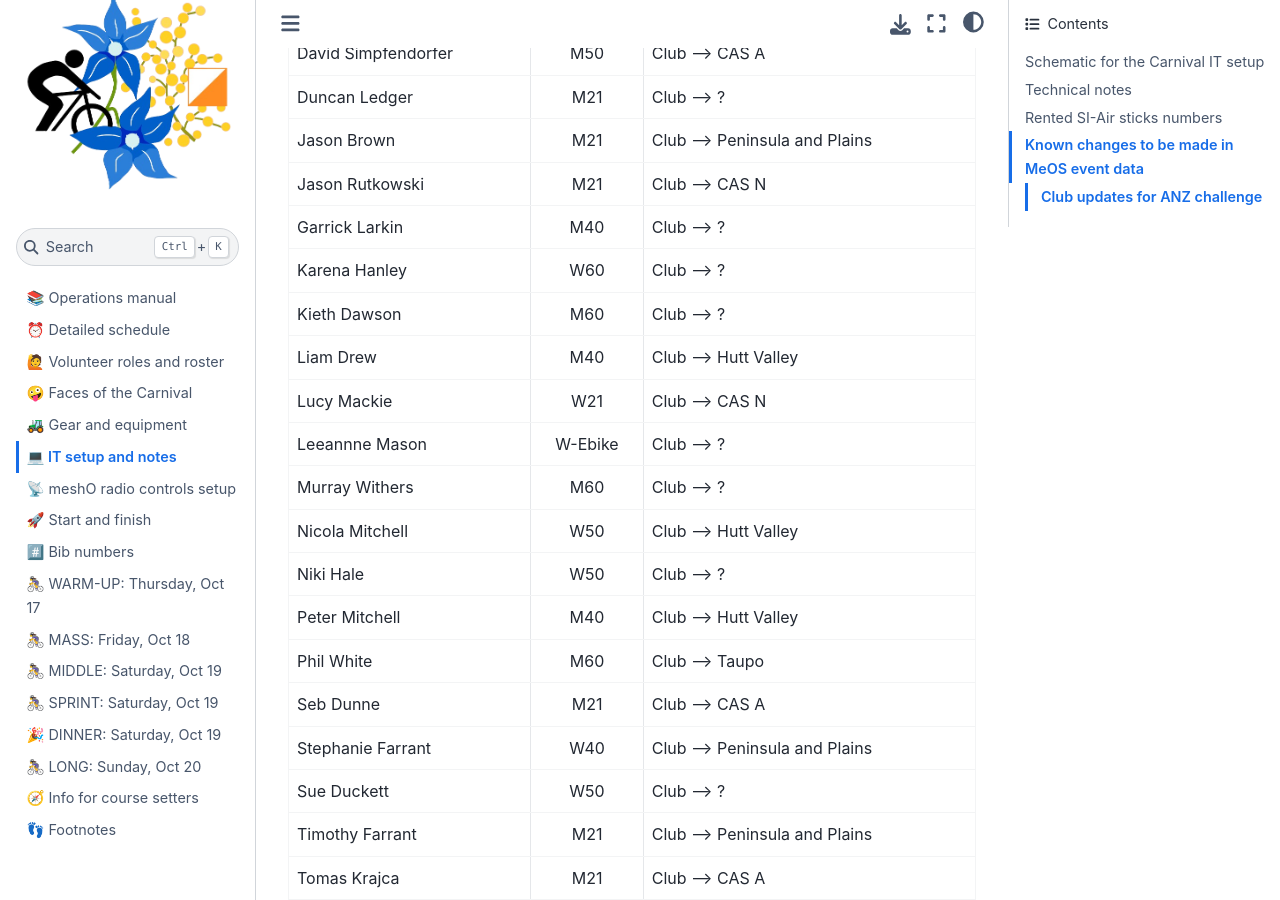
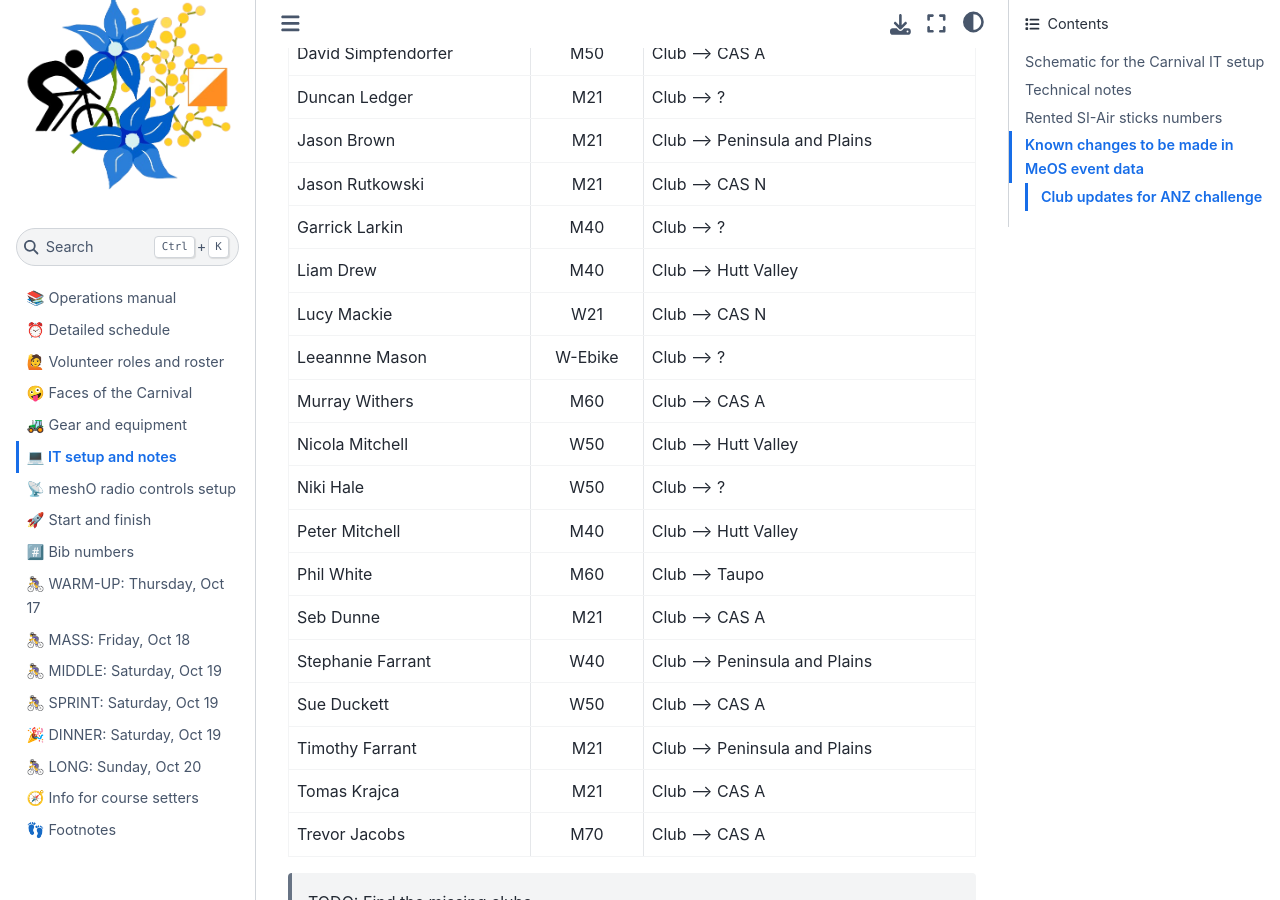
Before and after one commit to fediskhakov/mtbo2024champ, a Jupyter Book: the page built from 04.computers.md, in a window 1280 px wide and 900 px high, scrolled down 5320 px. Built offline with Jupyter Book 1.0.4 settings and Sphinx 7.4.7 and the Sphinx Book theme 1.1.4, drawn with Linux system fonts in a browser that asks for light colours.

Commit message:
Update to the updates

```diff
--- a/04.computers.md
+++ b/04.computers.md
@@ -186,19 +186,17 @@ csv file
 | Jason Brown | M21 | Club --> Peninsula and Plains |
 | Jason Rutkowski | M21 | Club --> CAS N |
 | Garrick Larkin | M40 | Club --> ? |
-| Karena Hanley | W60 | Club --> ? |
-| Kieth Dawson | M60 | Club --> ? |
 | Liam Drew | M40 | Club --> Hutt Valley |
 | Lucy Mackie | W21 | Club --> CAS N |
 | Leeannne Mason | W-Ebike | Club --> ? |
-| Murray Withers | M60 | Club --> ? |
+| Murray Withers | M60 | Club --> CAS A |
 | Nicola Mitchell | W50 | Club --> Hutt Valley |
 | Niki Hale | W50 | Club --> ? |
 | Peter Mitchell | M40 | Club --> Hutt Valley |
 | Phil White | M60 | Club --> Taupo |
 | Seb Dunne | M21 | Club --> CAS A |
 | Stephanie Farrant | W40 | Club --> Peninsula and Plains |
-| Sue Duckett | W50 | Club --> ? |
+| Sue Duckett | W50 | Club --> CAS A |
 | Timothy Farrant | M21 | Club --> Peninsula and Plains |
 | Tomas Krajca | M21 | Club --> CAS A |
 | Trevor Jacobs | M70 | Club --> CAS A |
```
